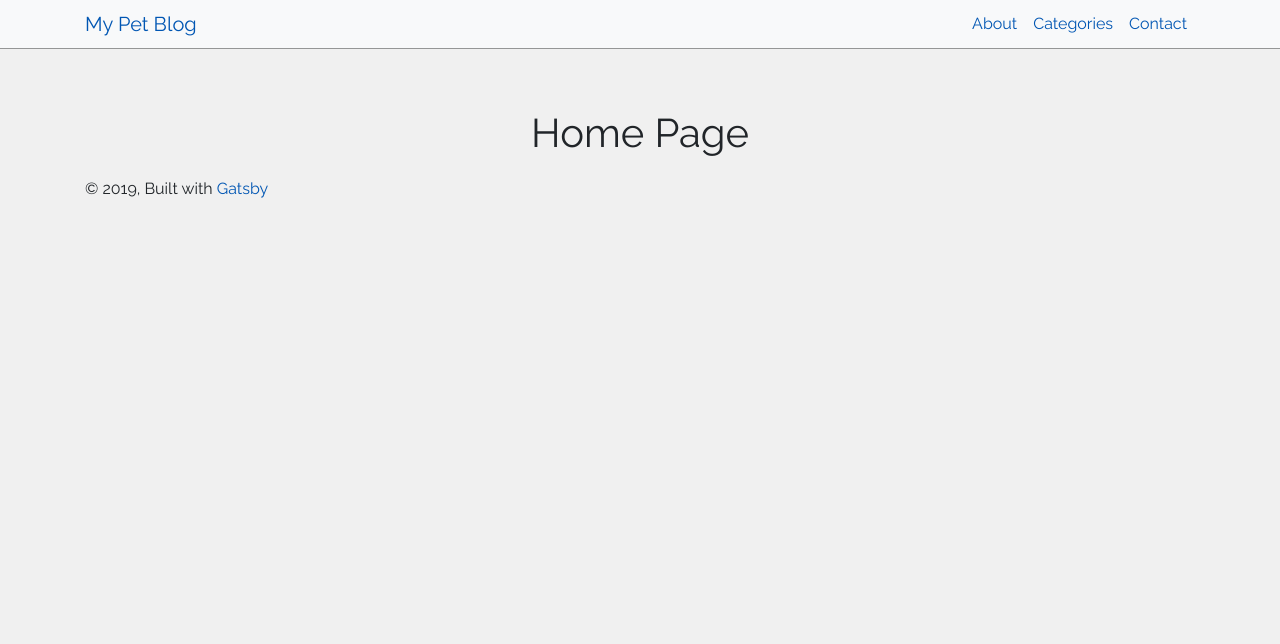
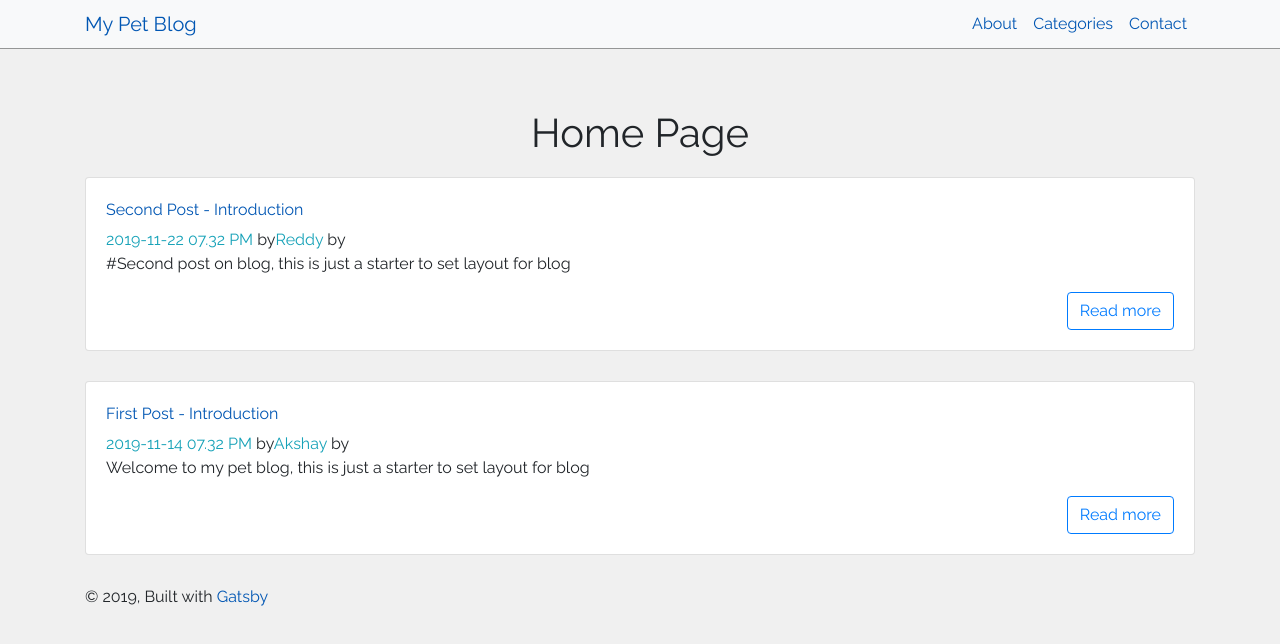
Before and after one commit to appdevdude7/puppyguide, a Gatsby site: page / in a window 1280 px wide. Built offline with nearby package versions, Linux system fonts and the light colour scheme; Gatsby itself is replaced by a stand-in of ours.

Commit message:
added posts

```diff
--- a/gatsby-config.js
+++ b/gatsby-config.js
@@ -8,11 +8,19 @@
     `gatsby-plugin-react-helmet`,
     `gatsby-plugin-sass`,
     `gatsby-plugin-catch-links`,
+    `gatsby-plugin-catch-links`,
     {
       resolve: `gatsby-source-filesystem`,
       options: {
         name: `images`,
         path: `${__dirname}/src/images`,
+      },
+    },
+    {
+      resolve: `gatsby-source-filesystem`,
+      options: {
+        name: `images`,
+        path: `${__dirname}/src/pages`,
       },
     },
     `gatsby-transformer-sharp`,
@@ -29,6 +37,7 @@
         icon: `src/images/gatsby-icon.png`, // This path is relative to the root of the site.
       },
     },
+    `gatsby-transformer-remark`,
     // this (optional) plugin enables Progressive Web App + Offline functionality
     // To learn more, visit: https://gatsby.dev/offline
     // `gatsby-plugin-offline`,
--- a/package.json
+++ b/package.json
@@ -15,6 +15,7 @@
     "gatsby-plugin-sass": "^2.1.23",
     "gatsby-plugin-sharp": "^2.2.37",
     "gatsby-source-filesystem": "^2.1.36",
+    "gatsby-transformer-remark": "^2.6.37",
     "gatsby-transformer-sharp": "^2.3.3",
     "node-sass": "^4.13.0",
     "prop-types": "^15.7.2",
--- /dev/null
+++ b/src/components/Post.js
@@ -0,0 +1,22 @@
+import React from "react"
+import { Link } from "gatsby"
+
+import {Card, CardTitle, CardText, CardSubtitle, CardBody} from "reactstrap"
+
+const Post = ({title, author, path, date, body}) => (
+  <Card>
+    <CardBody>
+        <CardTitle>
+           <Link to={path}> {title}</Link>
+        </CardTitle>
+        <CardSubtitle>
+            <span className="text-info">{date}</span> by
+            <span className="text-info">{author}</span> by
+        </CardSubtitle>
+        <CardText> {body} </CardText>
+        <Link to={path} className="btn btn-outline-primary float-right">Read more</Link>
+    </CardBody>
+  </Card>
+)
+
+export default Post
--- a/src/pages/index.js
+++ b/src/pages/index.js
@@ -1,14 +1,50 @@
 import React from "react"
-import { Link } from "gatsby"
+import { Link, graphql, StaticQuery } from "gatsby"
 
 import Layout from "../components/layout"
 import SEO from "../components/seo"
+import Post from "../components/Post"
 
 const IndexPage = () => (
   <Layout>
     <SEO title="Home" />
     <h1>Home Page</h1>
+    <StaticQuery query={indexQuery} render={data => {
+      return(
+        <div>
+          {data.allMarkdownRemark.edges.map(({node}) => (
+            <Post
+              title={node.frontmatter.title}
+              author={node.frontmatter.author}
+              path={node.frontmatter.path}
+              date={node.frontmatter.date}
+              body={node.excerpt}
+              />
+          ))}
+        </div>
+      )
+    }}
+    />
   </Layout>
 )
 
+const indexQuery = graphql`
+  query{
+    allMarkdownRemark(sort:{ fields: [frontmatter___date], order:DESC}) {
+      edges {
+        node {
+          id
+          frontmatter {
+            title
+            date
+            author
+            path
+          }
+          excerpt
+        }
+      }
+    }
+  }
+`
+
 export default IndexPage
--- /dev/null
+++ b/src/pages/posts/001-first-post.md
@@ -0,0 +1,8 @@
+---
+title: 'First Post - Introduction'
+date : 2019-11-14 07.32 PM
+author : 'Akshay'
+path: '/first-post'
+---
+
+Welcome to my pet blog, this is just a starter to set layout for blog
--- /dev/null
+++ b/src/pages/posts/002-second-post.md
@@ -0,0 +1,8 @@
+---
+title: 'Second Post - Introduction'
+date : 2019-11-22 07.32 PM
+author : 'Reddy'
+path: '/second-post'
+---
+
+#Second post on blog, this is just a starter to set layout for blog
```
Also changed, not shown: src/images/first.jpg (added), src/images/second.jpg (added), src/images/third.jpg (added), 1 other file.
